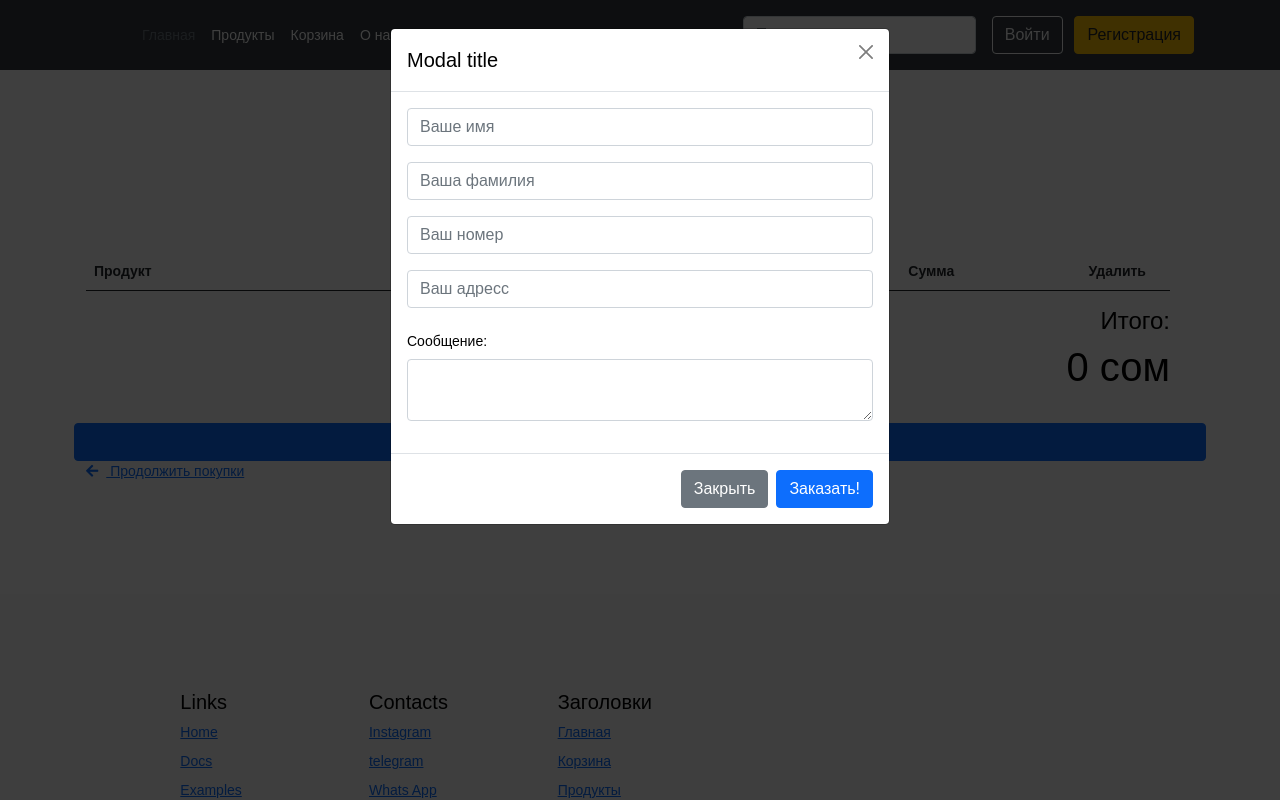
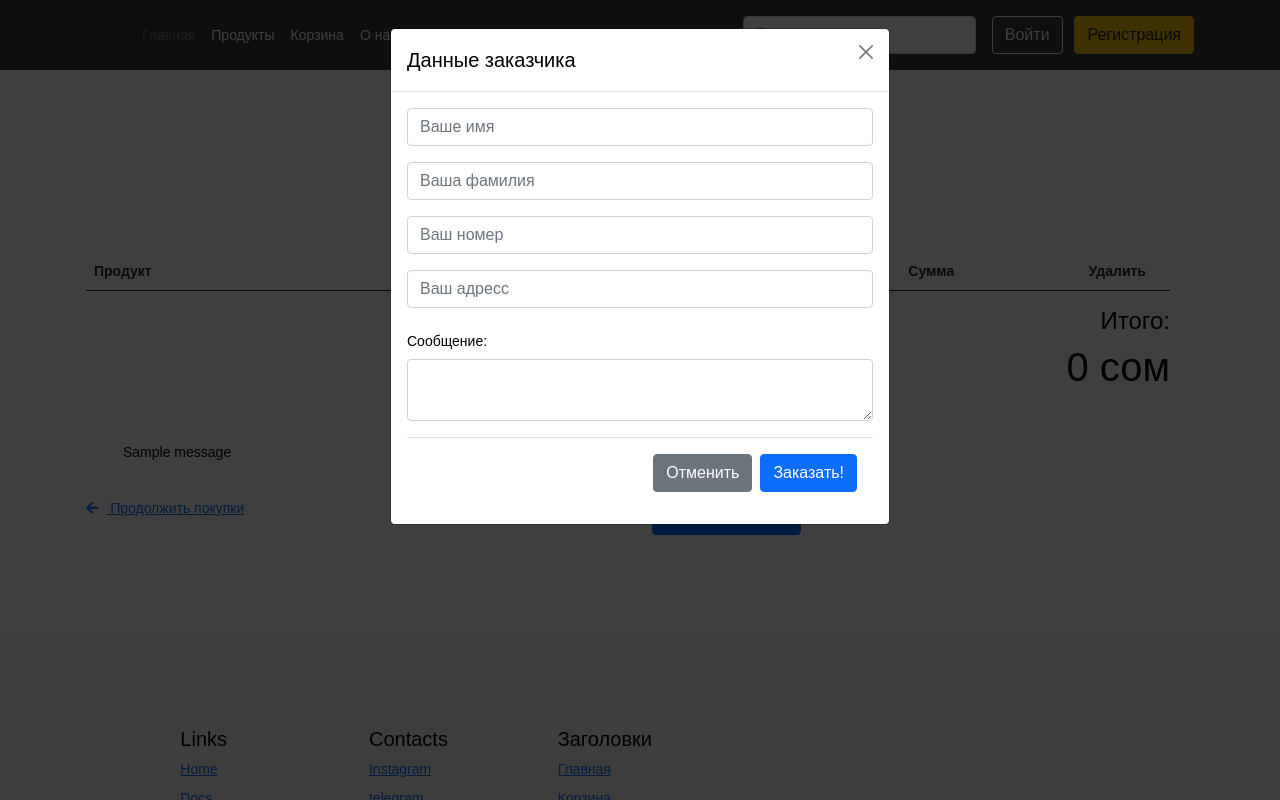
Before and after one commit to 123rus/food-delivery, a Django app: page /cart in a window 1280 px wide, after a click on "Оформить заказ". Run offline with Django 4.2, Linux system fonts and the light colour scheme; tables that the repository leaves empty hold one stand-in row (values such as "Sample post"); one stand-in notice (Sample message) is shown; lists and menus that the app fills with data are empty; parts of the project's set-up code (start-up, migrations or seed data) failed here and were passed over; some libraries are stand-ins or nearby versions.

Commit message:
model window updated

```diff
--- a/core/templates/cart.html
+++ b/core/templates/cart.html
@@ -65,9 +65,27 @@
           </div>
       </div>
       <div class="row mt-4 d-flex align-items-center">
+        <div class="col-sm-6 order-md-2 text-align">
         <a type="button" class="btn btn-primary" data-bs-toggle="modal" data-bs-target="#exampleModal">
             Оформить заказ
           </a>
+        </div>
+          {% if messages %}
+          {% for message in messages %}
+          <div class="alert alert-{{ message.extra_tags }} d-flex align-items-center" role="alert">
+            <svg class="bi flex-shrink-0 me-2" width="24" height="24" role="img" aria-label="Success:"><use xlink:href="#check-circle-fill"/></svg>
+            <div>
+              {{message}}
+            </div>
+          </div>
+          {% endfor %}
+          {% endif %}
+
+
+
+
+
+
           <div class="col-sm-6 mb-3 mb-m-1 order-md-1 text-md-left">
               <a href="{% url 'base' %}">
                   <i class="fas fa-arrow-left mr-2"></i> Продолжить покупки</a>
@@ -85,11 +103,11 @@
     <div class="modal-dialog">
       <div class="modal-content">
         <div class="modal-header">
-          <h5 class="modal-title" id="exampleModalLabel">Modal title</h5>
+          <h5 class="modal-title" id="exampleModalLabel">Данные заказчика</h5>
           <button type="button" class="btn-close" data-bs-dismiss="modal" aria-label="Close"></button>
         </div>
         <div class="modal-body">
-            <form action="{% url 'order' %}">
+            <form action="{% url 'order' %}" method="POST">
                 {% csrf_token %}
                 <div class="mb-3">
                   <input type="text" class="form-control" placeholder="Ваше имя" required id="recipient-name" name="c_name">
@@ -105,13 +123,13 @@
                   </div>
                 <div class="mb-3">
                   <label for="message-text" class="col-form-label">Сообщение:</label>
-                  <textarea class="form-control" id="message-text"></textarea>
+                  <textarea class="form-control" name="c_message" id="message-text"></textarea>
+                </div>
+                <div class="modal-footer">
+                  <button type="button" class="btn btn-secondary" data-bs-dismiss="modal">Отменить</button>
+                  <button type="submit" class="btn btn-primary">Заказать!</button>
                 </div>
               </form>
-        </div>
-        <div class="modal-footer">
-          <button type="button" class="btn btn-secondary" data-bs-dismiss="modal">Закрыть</button>
-          <button type="button" class="btn btn-primary">Заказать!</button>
         </div>
       </div>
     </div>
--- a/core/views.py
+++ b/core/views.py
@@ -5,11 +5,11 @@ from unicodedata import category
 from xxlimited import foo
 from django.http import HttpResponse, HttpResponseRedirect
 from django.shortcuts import redirect, render
-from core.models import FoodCard, Category, ProductsCart
+from core.models import Customer, FoodCard, Category, ProductsCart, Order
 from django.contrib.auth.models import User
 from django.contrib.auth.forms import UserCreationForm, AuthenticationForm
 from django.contrib.auth import login, authenticate, logout
-
+from django.contrib import messages
 
 # Create your views here.
 def base(request):
@@ -119,4 +119,31 @@ def signout(request):
 
 
 def order(request):
-    pass
+    if request.method == 'POST':
+        cart_session = request.session.get('cart_session', [])
+        if len(cart_session) == 0:
+            messages.error(request, 'Ваша корзина пустая', extra_tags='danger')
+            return redirect('cart')
+        else:
+            customer = Customer()
+            customer.name = request.POST.get('c_name')
+            customer.l_name = request.POST.get('c_lname')
+            customer.number = request.POST.get('c_number')
+            customer.address = request.POST.get('c_address')
+            customer.message = request.POST.get('c_message')
+            customer.save()
+
+
+            for i in range(len(cart_session)):
+                order = Order()
+                order.product = FoodCard.objects.get(id=cart_session[i])
+                order.customer = customer
+                order.price = order.product.price
+                order.phone = customer.number
+                order.address = customer.address
+                order.save()
+
+            request.session['cart_session'] = []
+            messages.error(request, 'Заказ успешно отправлен!', extra_tags='success')
+
+            return redirect('cart')
```
